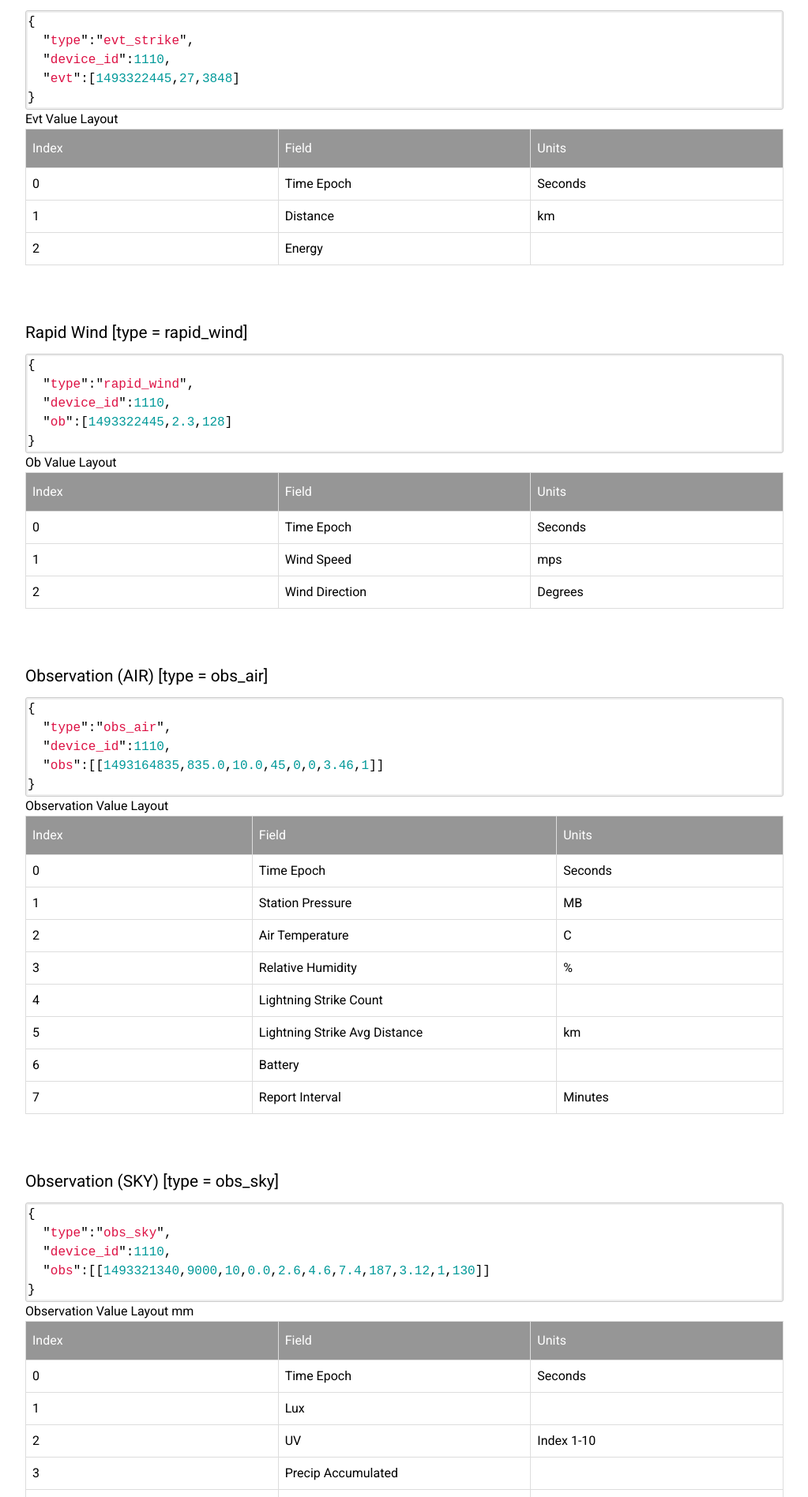
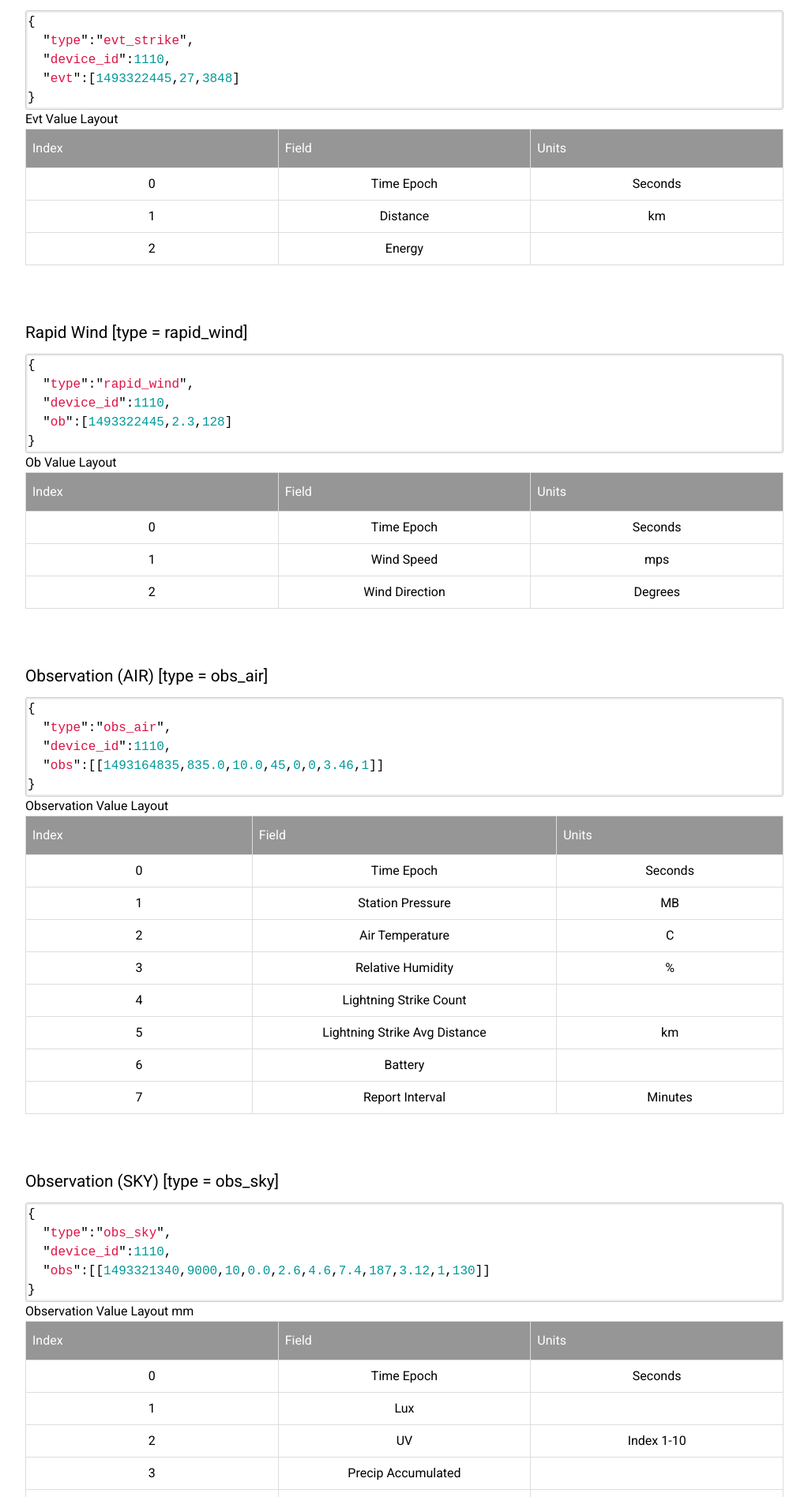
Before and after one commit to WeatherFlow/SmartWeather, a Jekyll site: the page built from api/udp.html, in a window 1280 px wide. Shown: the part 752-2648 px from the top of the page at 79% size, without its empty margins (128-1151 px from the left). Built offline with Jekyll 4.4.1, drawn with Linux system fonts in a browser that asks for light colours; nearby versions of some CDN libraries.

Commit message:
Update base.css

```diff
--- a/css/base.css
+++ b/css/base.css
@@ -45,6 +45,12 @@ q:before, q:after {
 table {
 	border-collapse: collapse;
 	border-spacing: 0;
+}
+
+th, td {
+	padding: 5px;
+	border-bottom: 1px solid #ccc;
+	text-align: center;
 }
 
 html, body {
```
